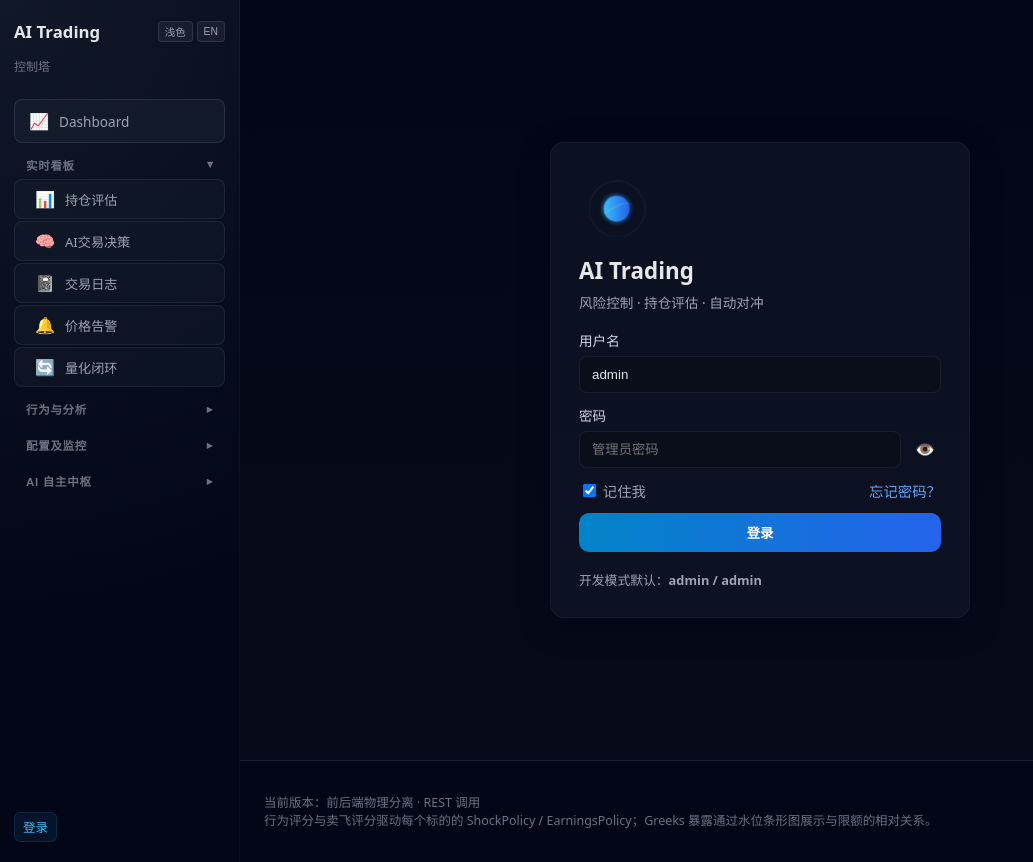
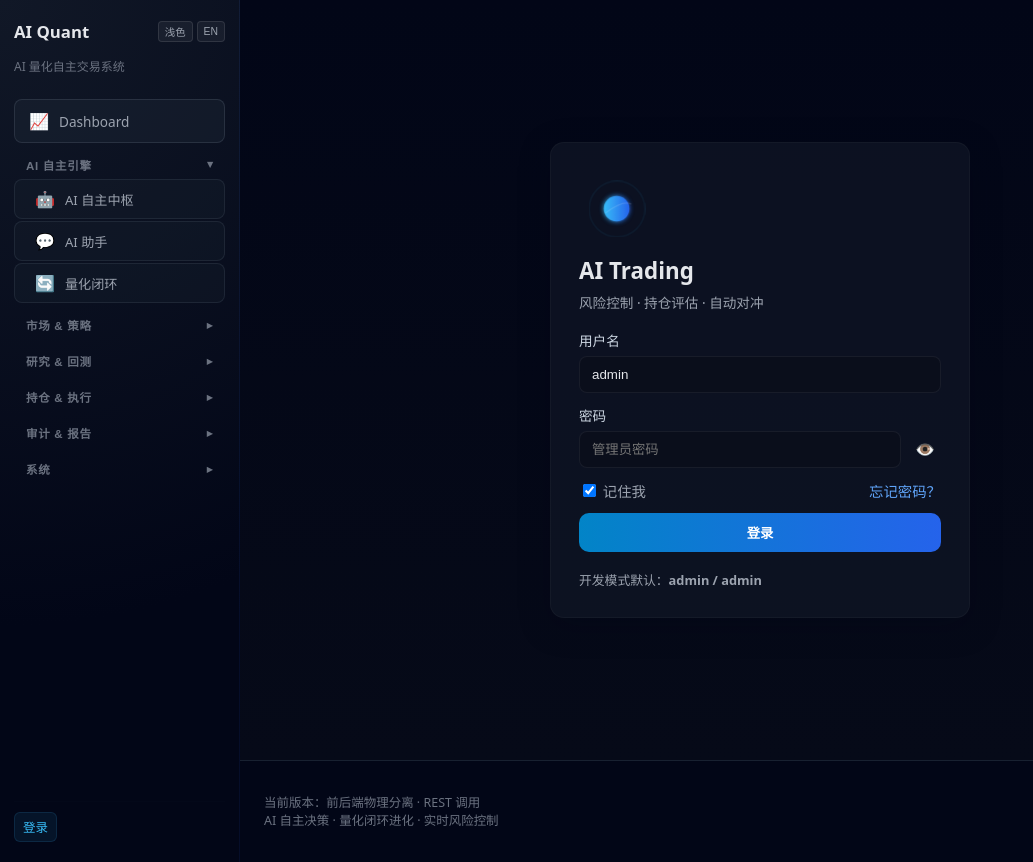
Before and after one commit to sunnywalden/ai_trading_frontend_v4, a Vue app: page /login in a window 1280 px wide. Shown: the whole page, without its empty margins (0-1033 px from the left). Built offline with nearby package versions, Linux system fonts and the light colour scheme; no server answers.

Commit message:
feat: 更新导航和页面标题，增强用户体验与可访问性

```diff
--- a/src/App.vue
+++ b/src/App.vue
@@ -2,7 +2,7 @@
   <div class="layout">
     <aside class="sidebar">
       <div class="sidebar-header">
-        <h1>AI Trading</h1>
+        <h1>AI Quant</h1>
         <div class="header-tools">
           <button class="tool-btn" @click="toggleTheme" :title="$t('auth.switch_theme')">{{ themeLabel }}</button>
           <button class="tool-btn" @click="toggleLanguage" :title="$t('auth.switch_language')">{{ currentLocaleLabel }}</button>
@@ -124,43 +124,46 @@ interface NavGroup { title: string; items: NavItem[] }
 
 const navGroups = computed<NavGroup[]>(() => [
   {
-    title: t('nav.group_realtime'),
+    title: t('nav.group_autonomous'),
     items: [
-      { path: '/positions', label: t('nav.positions'), icon: '📊' },
-      { path: '/ai-advisor', label: t('nav.ai_advisor'), icon: '🧠' },
-      { path: '/journal', label: t('nav.journal'), icon: '📓' },
-      { path: '/alerts', label: t('nav.alerts'), icon: '🔔' },
-      { path: '/quant-loop', label: t('nav.quant_loop'), icon: '🔄' },
+      { path: '/autonomy',  label: t('nav.autonomy'),  icon: '🤖' },
+      { path: '/copilot',   label: t('nav.copilot'),   icon: '💬' },
+      { path: '/quant-loop',label: t('nav.quant_loop'),icon: '🔄' },
     ],
   },
   {
-    title: t('nav.group_analysis'),
+    title: t('nav.group_market'),
     items: [
-      { path: '/hotspots', label: t('nav.hotspots'), icon: '🔥' },
-      { path: '/macro', label: t('nav.macro'), icon: '🌍' },
-      { path: '/advice', label: t('nav.advice'), icon: '🤖' },
-      { path: '/strategies', label: t('nav.strategies'), icon: '📚' },
       { path: '/opportunities', label: t('nav.opportunities'), icon: '🔍' },
-      { path: '/behavior', label: t('nav.behavior'), icon: '🎯' },
+      { path: '/macro',         label: t('nav.macro'),         icon: '🌍' },
+      { path: '/strategies',    label: t('nav.strategies'),    icon: '📚' },
     ],
   },
   {
-    title: t('nav.group_config'),
+    title: t('nav.group_research'),
     items: [
-      { path: '/system', label: t('nav.system'), icon: '🩺' },
+      { path: '/backtest',  label: t('nav.backtest'),  icon: '📈' },
+      { path: '/portfolio', label: t('nav.portfolio'), icon: '⚖️' },
     ],
   },
   {
-    title: 'AI 自主中枢',
+    title: t('nav.group_execution'),
     items: [
-      { path: '/autonomy', label: 'AI 自主中枢', icon: '🤖' },
-      { path: '/copilot', label: 'AI 助手', icon: '💬' },
-      { path: '/backtest', label: '回测引擎', icon: '📈' },
-      { path: '/portfolio', label: '组合优化', icon: '⚖️' },
-      { path: '/stress-test', label: '压力测试', icon: '🔥' },
-      { path: '/options', label: '期权分析', icon: '📉' },
-      { path: '/execution-algo', label: '算法执行', icon: '⚙️' },
-      { path: '/paper', label: '模拟盘', icon: '🧪' },
+      { path: '/positions', label: t('nav.positions'), icon: '📊' },
+      { path: '/paper',     label: t('nav.paper'),     icon: '🧪' },
+    ],
+  },
+  {
+    title: t('nav.group_audit'),
+    items: [
+      { path: '/journal', label: t('nav.journal'), icon: '📓' },
+      { path: '/alerts',  label: t('nav.alerts'),  icon: '🔔' },
+    ],
+  },
+  {
+    title: t('nav.group_system'),
+    items: [
+      { path: '/system', label: t('nav.system'), icon: '🩺' },
     ],
   },
 ])
@@ -172,7 +175,7 @@ const openGroups = reactive<Record<string, boolean>>({})
 watch(navGroups, (newGroups) => {
   newGroups.forEach(group => {
     if (openGroups[group.title] === undefined) {
-      openGroups[group.title] = group.title === t('nav.group_realtime')
+      openGroups[group.title] = group.title === t('nav.group_autonomous')
     }
   })
 }, { immediate: true })
--- a/src/locales/zh-CN.json
+++ b/src/locales/zh-CN.json
@@ -24,27 +24,27 @@
     "network_error": "🌐 网络连接失败，请检查网络或后端服务状态"
   },
   "nav": {
-    "dashboard": "Dashboard",
-    "risk": "风险监控",
-    "behavior": "行为分析",
-    "strategy": "策略库",
-    "settings": "设置",
-    "control_tower": "控制塔",
-    "group_realtime": "实时看板",
-    "group_analysis": "行为与分析",
-    "group_config": "配置及监控",
-    "positions": "持仓评估",
-    "ai_advisor": "AI交易决策",
+    "dashboard": "总览",
+    "control_tower": "AI 量化自主交易系统",
+    "group_autonomous": "AI 自主引擎",
+    "group_market": "市场 & 策略",
+    "group_research": "研究 & 回测",
+    "group_execution": "持仓 & 执行",
+    "group_audit": "审计 & 报告",
+    "group_system": "系统",
+    "autonomy": "AI 自主中枢",
+    "copilot": "AI 助手",
+    "quant_loop": "量化闭环",
+    "opportunities": "机会扫描",
+    "macro": "宏观风险",
+    "strategies": "策略库",
+    "backtest": "回测引擎",
+    "portfolio": "组合优化",
+    "positions": "持仓监控",
+    "paper": "模拟盘",
     "journal": "交易日志",
-    "alerts": "价格告警",
-    "quant_loop": "量化闭环",
-    "hotspots": "市场热点",
-    "macro": "宏观分析",
-    "advice": "股票分析",
-    "strategies": "策略库管理",
-    "opportunities": "策略筛选",
-    "behavior": "行为评分",
-    "system": "系统监控"
+    "alerts": "告警中心",
+    "system": "系统健康"
   },
   "auth": {
     "logged_in_as": "登录用户",
@@ -1355,6 +1355,6 @@
   },
   "footer": {
     "version": "当前版本：前后端物理分离 · REST 调用",
-    "description": "行为评分与卖飞评分驱动每个标的的 ShockPolicy / EarningsPolicy；Greeks 暴露通过水位条形图展示与限额的相对关系。"
+    "description": "AI 自主决策 · 量化闭环进化 · 实时风险控制"
   }
 }
--- a/src/router/index.ts
+++ b/src/router/index.ts
@@ -1,117 +1,17 @@
 import { createRouter, createWebHistory, RouteRecordRaw } from 'vue-router';
 
 const routes: RouteRecordRaw[] = [
-  {
-    path: '/',
-    redirect: '/dashboard'
-  },
+  { path: '/', redirect: '/dashboard' },
+
+  // ── 主控台 ──────────────────────────────────────────────────
   {
     path: '/dashboard',
     name: 'Dashboard',
     component: () => import('../views/DashboardV2Page.vue'),
     meta: { title: 'Dashboard' }
   },
-  {
-    path: '/dashboard-v1',
-    name: 'DashboardV1',
-    component: () => import('../views/DashboardPage.vue'),
-    meta: { title: 'Dashboard V1 (旧版)' }
-  },
-  {
-    path: '/journal',
-    name: 'Journal',
-    component: () => import('../views/JournalPage.vue'),
-    meta: { title: '交易日志' }
-  },
-  {
-    path: '/alerts',
-    name: 'Alerts',
-    component: () => import('../views/AlertsPage.vue'),
-    meta: { title: '价格告警' }
-  },
-  {
-    path: '/hotspots',
-    name: 'MarketHotspots',
-    component: () => import('../views/MarketHotspotsPage.vue'),
-    meta: { title: '市场热点' }
-  },
-  {
-    path: '/behavior',
-    name: 'Behavior',
-    component: () => import('../views/BehaviorScorePage.vue'),
-    meta: { title: '行为评分' }
-  },
-  {
-    path: '/positions',
-    name: 'Positions',
-    component: () => import('../views/PositionsPage.vue'),
-    meta: { title: '持仓评估' }
-  },
-  {
-    path: '/macro',
-    name: 'Macro',
-    component: () => import('../views/MacroRiskPage.vue'),
-    meta: { title: '宏观风险' }
-  },
-  {
-    path: '/opportunities',
-    name: 'Opportunities',
-    component: () => import('../views/OpportunitiesPage.vue'),
-    meta: { title: '策略筛选' }
-  },
-  {
-    path: '/advice',
-    name: 'AiAdvice',
-    component: () => import('../views/AiAdvicePage.vue'),
-    meta: { title: 'AI 建议' }
-  },
-  {
-    path: '/api-monitoring',
-    redirect: '/system'
-  },
-  {
-    path: '/monitoring',
-    redirect: '/system'
-  },
-  {
-    path: '/system',
-    name: 'SystemMonitor',
-    component: () => import('../views/SystemMonitorPage.vue'),
-    meta: { title: '系统监控' }
-  },
-  {
-    path: '/ai-advisor',
-    name: 'AIAdvisor',
-    component: () => import('../views/AIAdvisorPage.vue'),
-    meta: { title: 'AI 交易决策' }
-  },
-  {
-    path: '/plans',
-    redirect: '/ai-advisor'
-  },
-  {
-    path: '/execution-center',
-    redirect: '/ai-advisor'
-  },
-  {
-    path: '/quant-loop',
-    name: 'QuantLoop',
-    component: () => import('../views/QuantLoopDashboard.vue'),
-    meta: { title: '量化交易闭环' }
-  },
-  {
-    path: '/strategies',
-    name: 'Strategies',
-    component: () => import('../views/StrategiesPage.vue'),
-    meta: { title: '策略库管理' }
-  },
-  {
-    path: '/strategies/:id',
-    name: 'StrategyDetail',
-    component: () => import('../views/StrategyDetailPage.vue'),
-    meta: { title: '策略详情' }
-  },
-  // V10 新路由
+
+  // ── AI 自主引擎 ──────────────────────────────────────────────
   {
     path: '/autonomy',
     name: 'Autonomy',
@@ -125,6 +25,40 @@ const routes: RouteRecordRaw[] = [
     meta: { title: 'AI 助手' }
   },
   {
+    path: '/quant-loop',
+    name: 'QuantLoop',
+    component: () => import('../views/QuantLoopDashboard.vue'),
+    meta: { title: '量化闭环' }
+  },
+
+  // ── 市场 & 策略 ──────────────────────────────────────────────
+  {
+    path: '/opportunities',
+    name: 'Opportunities',
+    component: () => import('../views/OpportunitiesPage.vue'),
+    meta: { title: '机会扫描' }
+  },
+  {
+    path: '/macro',
+    name: 'Macro',
+    component: () => import('../views/MacroRiskPage.vue'),
+    meta: { title: '宏观风险' }
+  },
+  {
+    path: '/strategies',
+    name: 'Strategies',
+    component: () => import('../views/StrategiesPage.vue'),
+    meta: { title: '策略库' }
+  },
+  {
+    path: '/strategies/:id',
+    name: 'StrategyDetail',
+    component: () => import('../views/StrategyDetailPage.vue'),
+    meta: { title: '策略详情' }
+  },
+
+  // ── 研究 & 回测 ──────────────────────────────────────────────
+  {
     path: '/backtest',
     name: 'Backtest',
     component: () => import('../views/BacktestPage.vue'),
@@ -136,23 +70,13 @@ const routes: RouteRecordRaw[] = [
     component: () => import('../views/PortfolioPage.vue'),
     meta: { title: '组合优化' }
   },
+
+  // ── 持仓 & 执行 ──────────────────────────────────────────────
   {
-    path: '/stress-test',
-    name: 'StressTest',
-    component: () => import('../views/StressTestPage.vue'),
-    meta: { title: '压力测试' }
-  },
-  {
-    path: '/options',
-    name: 'OptionsAnalysis',
-    component: () => import('../views/OptionsAnalysisPage.vue'),
-    meta: { title: '期权分析' }
-  },
-  {
-    path: '/execution-algo',
-    name: 'AlgoExecution',
-    component: () => import('../views/AlgoExecutionPage.vue'),
-    meta: { title: '算法执行' }
+    path: '/positions',
+    name: 'Positions',
+    component: () => import('../views/PositionsPage.vue'),
+    meta: { title: '持仓监控' }
   },
   {
     path: '/paper',
@@ -160,6 +84,44 @@ const routes: RouteRecordRaw[] = [
     component: () => import('../views/PaperTradingPage.vue'),
     meta: { title: '模拟盘' }
   },
+
+  // ── 审计 & 报告 ──────────────────────────────────────────────
+  {
+    path: '/journal',
+    name: 'Journal',
+    component: () => import('../views/JournalPage.vue'),
+    meta: { title: '交易日志' }
+  },
+  {
+    path: '/alerts',
+    name: 'Alerts',
+    component: () => import('../views/AlertsPage.vue'),
+    meta: { title: '告警中心' }
+  },
+
+  // ── 系统 ─────────────────────────────────────────────────────
+  {
+    path: '/system',
+    name: 'SystemMonitor',
+    component: () => import('../views/SystemMonitorPage.vue'),
+    meta: { title: '系统健康' }
+  },
+
+  // ── 已合并页面重定向（向后兼容） ────────────────────────────
+  { path: '/dashboard-v1',     redirect: '/dashboard' },
+  { path: '/hotspots',         redirect: '/opportunities' },
+  { path: '/behavior',         redirect: '/opportunities' },
+  { path: '/ai-advisor',       redirect: '/autonomy' },
+  { path: '/advice',           redirect: '/copilot' },
+  { path: '/stress-test',      redirect: '/backtest' },
+  { path: '/options',          redirect: '/opportunities' },
+  { path: '/execution-algo',   redirect: '/quant-loop' },
+  { path: '/execution-center', redirect: '/autonomy' },
+  { path: '/plans',            redirect: '/autonomy' },
+  { path: '/api-monitoring',   redirect: '/system' },
+  { path: '/monitoring',       redirect: '/system' },
+
+  // ── 认证 ─────────────────────────────────────────────────────
   {
     path: '/login',
     name: 'Login',
@@ -178,7 +140,7 @@ import { isLoggedIn } from '../api/client';
 
 router.beforeEach((to, from, next) => {
   if (to.meta.title) {
-    document.title = `${to.meta.title} - AI Trading 控制塔`;
+    document.title = `${to.meta.title} - AI 量化自主交易系统`;
   }
 
   // 允许匿名访问的页面
```
Also changed, not shown: src/locales/en-US.json (+20 -20 lines), src/views/StrategiesPage.vue (+72 -29 lines).
